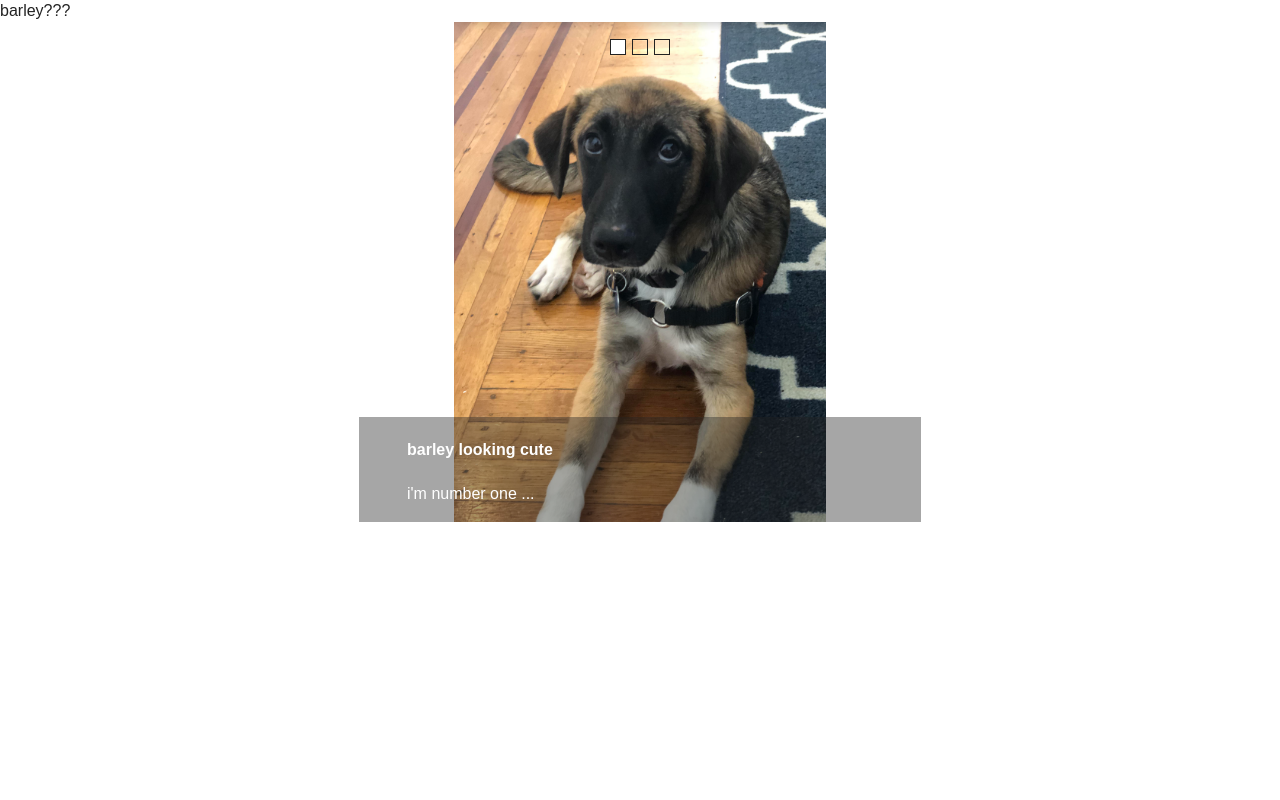
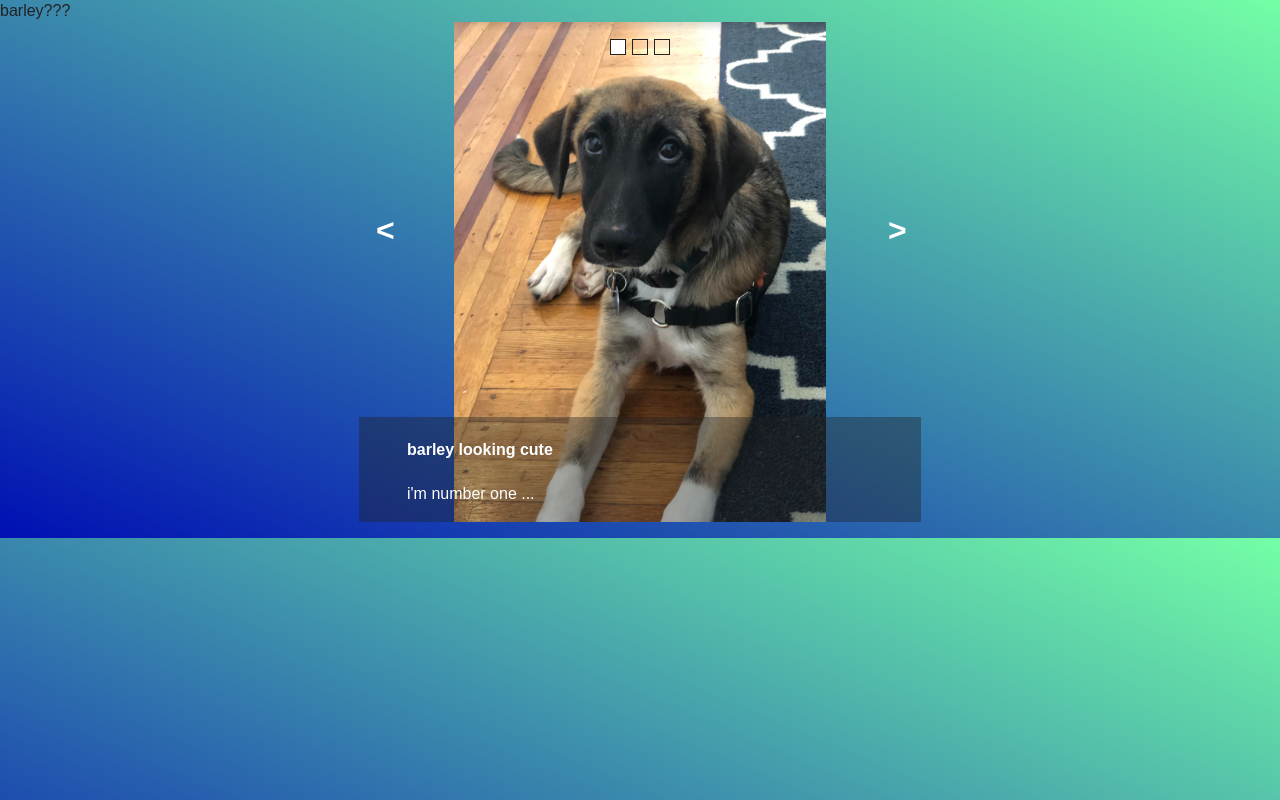
Before and after one commit to brianpgerson/brianpgerson.github.io, a website: page index.html in a window 1280 px wide. Drawn offline with Linux system fonts and the light colour scheme.

Commit message:
gradient

```diff
--- a/index.html
+++ b/index.html
@@ -12,7 +12,7 @@
   <link href="./public/stylesheets/main.css" rel="stylesheet" />
 </head>
 
-<body>
+<body class="main-gradient">
   barley???
   <div class="container">
     <div class="row">
--- a/public/stylesheets/main.css
+++ b/public/stylesheets/main.css
@@ -13,3 +13,7 @@
   background-color: rgba(0,0,0,0.5);
   border-radius: 5px;
 }
+
+.main-gradient {
+  background-image: linear-gradient(to top right, rgb(0, 15, 179), rgb(10, 37, 178), rgb(21, 59, 177), rgb(31, 80, 175), rgb(42, 102, 174), rgb(52, 124, 173), rgb(63, 146, 172), rgb(73, 168, 171), rgb(84, 190, 170), rgb(94, 211, 168), rgb(105, 233, 167), rgb(115, 255, 166));
+}
```
